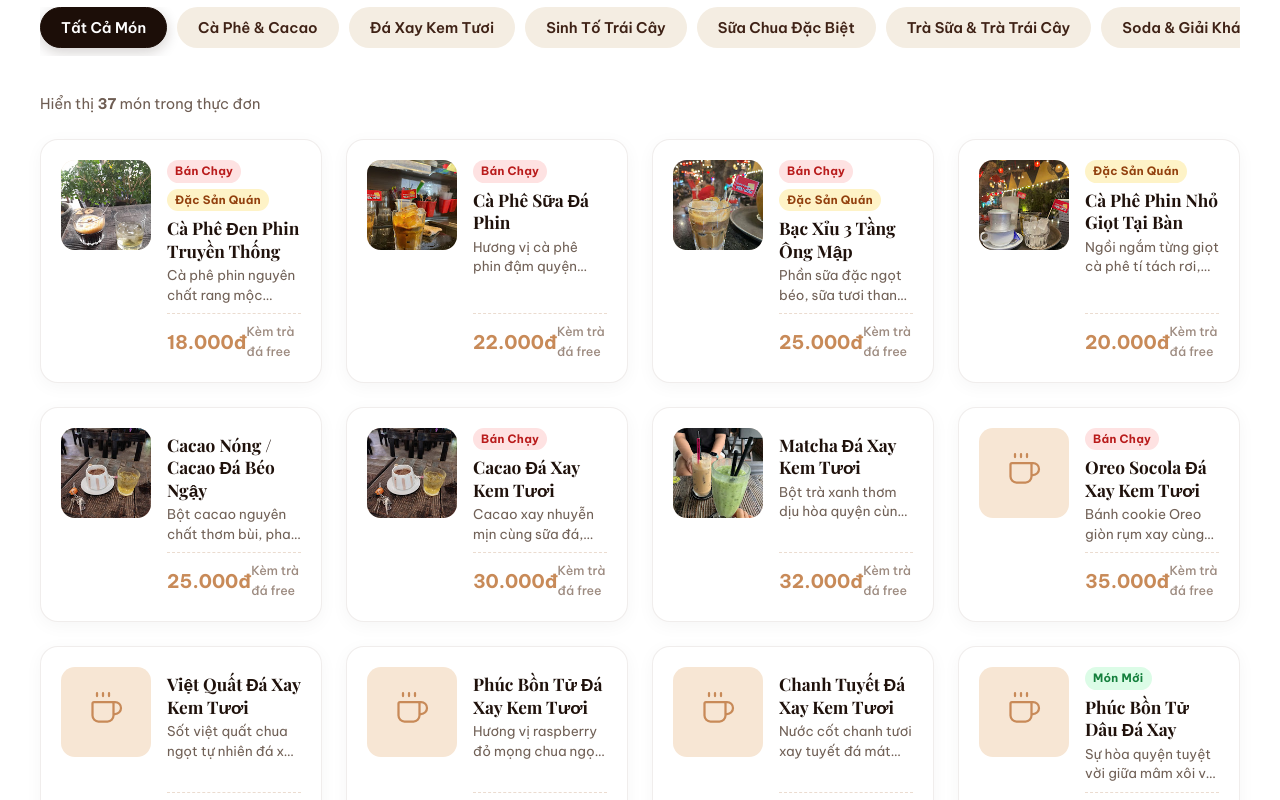
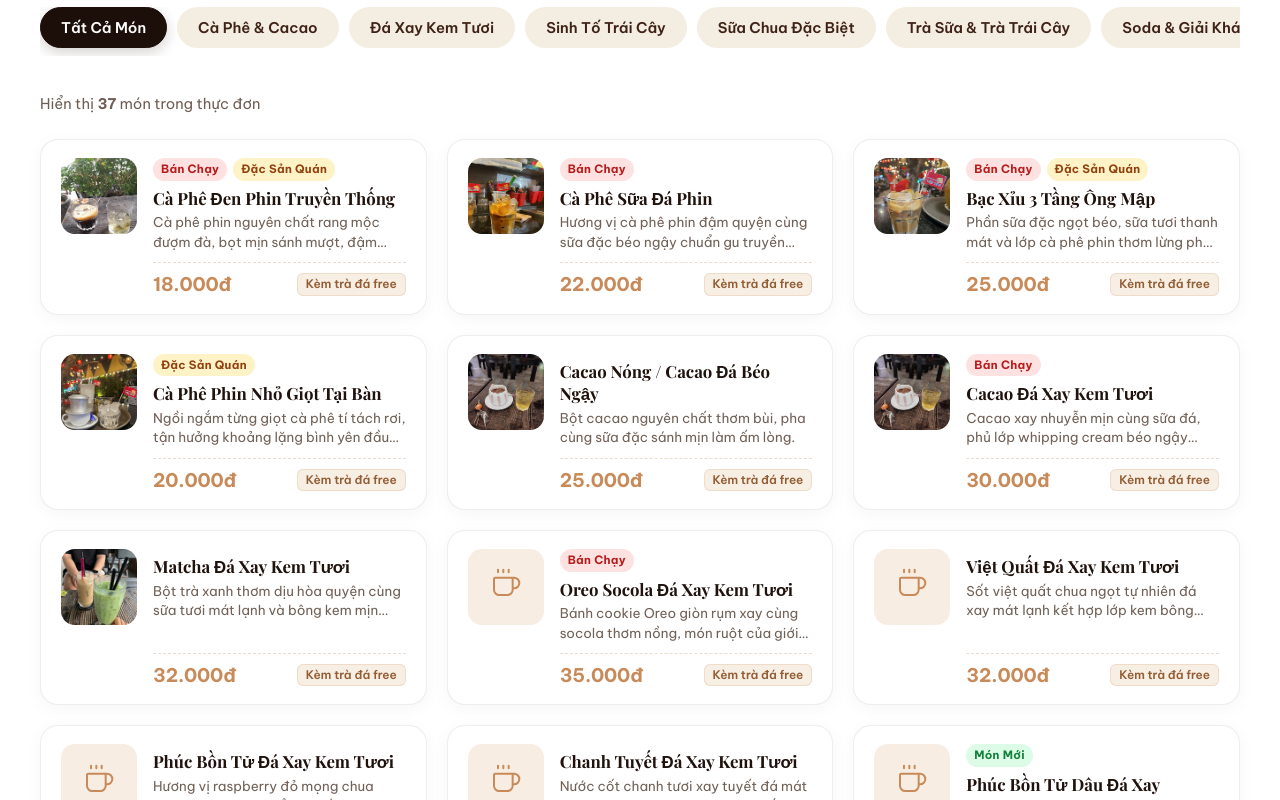
Before and after one commit to SatohJiro/deploy, a Next.js app: page / in a window 1280 px wide. Shown: the part 2760-3560 px from the top of the page. Built offline with nearby package versions, Linux system fonts and the light colour scheme.

Commit message:
fix(menu): improve menu item card layout, price spacing, and prevent text wrap on badge

```diff
--- a/src/app/globals.css
+++ b/src/app/globals.css
@@ -642,3 +642,129 @@ img {
     gap: 16px !important;
   }
 }
+
+/* =========================================================
+   MENU ITEM CARDS ENHANCED LAYOUT & SPACING
+   ========================================================= */
+.menu-card {
+  background-color: #ffffff;
+  border-radius: 18px;
+  border: 1.5px solid rgba(63, 34, 22, 0.08);
+  box-shadow: 0 4px 18px rgba(33, 16, 8, 0.04);
+  padding: 18px 20px;
+  display: flex;
+  gap: 16px;
+  transition: all 0.25s ease;
+  cursor: pointer;
+  position: relative;
+  overflow: hidden;
+  align-items: stretch;
+}
+
+.menu-card:hover {
+  transform: translateY(-3px);
+  box-shadow: 0 10px 26px rgba(33, 16, 8, 0.1);
+  border-color: rgba(200, 138, 88, 0.4);
+}
+
+.menu-card-thumb {
+  position: relative;
+  width: 76px;
+  height: 76px;
+  border-radius: 14px;
+  overflow: hidden;
+  flex-shrink: 0;
+  background-color: #f7ede2;
+  display: flex;
+  align-items: center;
+  justify-content: center;
+}
+
+.menu-card-info {
+  flex: 1;
+  min-width: 0;
+  display: flex;
+  flex-direction: column;
+  justify-content: space-between;
+}
+
+.menu-card-title {
+  font-size: 1.05rem;
+  font-weight: 700;
+  color: #1f110b;
+  margin-bottom: 4px;
+  line-height: 1.35;
+  word-break: break-word;
+}
+
+.menu-card-desc {
+  font-size: 0.84rem;
+  color: #716157;
+  line-height: 1.45;
+  display: -webkit-box;
+  -webkit-line-clamp: 2;
+  -webkit-box-orient: vertical;
+  overflow: hidden;
+  word-break: break-word;
+}
+
+.menu-card-price-row {
+  display: flex;
+  align-items: center;
+  justify-content: space-between;
+  gap: 10px;
+  margin-top: 10px;
+  padding-top: 10px;
+  border-top: 1px dashed #ebdcd0;
+}
+
+.menu-card-price {
+  font-size: 1.18rem;
+  font-weight: 800;
+  color: #c88a58;
+  white-space: nowrap;
+  letter-spacing: -0.01em;
+  line-height: 1;
+}
+
+.menu-card-badge {
+  font-size: 0.74rem;
+  font-weight: 600;
+  color: #935d33;
+  background-color: #f7eee4;
+  padding: 3px 8px;
+  border-radius: 6px;
+  white-space: nowrap;
+  flex-shrink: 0;
+  line-height: 1.2;
+  border: 1px solid rgba(200, 138, 88, 0.2);
+}
+
+@media (max-width: 640px) {
+  .menu-card {
+    padding: 14px 16px;
+    gap: 14px;
+  }
+}
+
+@media (max-width: 380px) {
+  .menu-card {
+    padding: 12px 12px;
+    gap: 10px;
+  }
+  .menu-card-thumb {
+    width: 66px;
+    height: 66px;
+    border-radius: 12px;
+  }
+  .menu-card-title {
+    font-size: 0.98rem;
+  }
+  .menu-card-price {
+    font-size: 1.08rem;
+  }
+  .menu-card-badge {
+    font-size: 0.7rem;
+    padding: 2px 6px;
+  }
+}
--- a/src/components/MenuSection.tsx
+++ b/src/components/MenuSection.tsx
@@ -256,70 +256,35 @@ export default function MenuSection() {
             className="menu-items-grid"
             style={{
               display: 'grid',
-              gridTemplateColumns: 'repeat(auto-fill, minmax(min(100%, 280px), 1fr))',
-              gap: '24px'
+              gridTemplateColumns: 'repeat(auto-fill, minmax(min(100%, 330px), 1fr))',
+              gap: '20px'
             }}
           >
             {filteredItems.map((item) => (
               <div
                 key={item.id}
                 onClick={() => setSelectedItem(item)}
-                style={{
-                  backgroundColor: '#ffffff',
-                  borderRadius: '18px',
-                  border: '1.5px solid rgba(63, 34, 22, 0.08)',
-                  boxShadow: '0 4px 18px rgba(33, 16, 8, 0.04)',
-                  padding: '20px',
-                  display: 'flex',
-                  gap: '16px',
-                  transition: 'all 0.25s ease',
-                  cursor: 'pointer',
-                  position: 'relative',
-                  overflow: 'hidden'
-                }}
-                onMouseEnter={(e) => {
-                  e.currentTarget.style.transform = 'translateY(-3px)';
-                  e.currentTarget.style.boxShadow = '0 10px 26px rgba(33, 16, 8, 0.1)';
-                  e.currentTarget.style.borderColor = 'rgba(200, 138, 88, 0.4)';
-                }}
-                onMouseLeave={(e) => {
-                  e.currentTarget.style.transform = 'translateY(0)';
-                  e.currentTarget.style.boxShadow = '0 4px 18px rgba(33, 16, 8, 0.04)';
-                  e.currentTarget.style.borderColor = 'rgba(63, 34, 22, 0.08)';
-                }}
+                className="menu-card"
               >
                 {/* Thumbnail */}
-                <div
-                  style={{
-                    position: 'relative',
-                    width: '90px',
-                    height: '90px',
-                    borderRadius: '14px',
-                    overflow: 'hidden',
-                    flexShrink: 0,
-                    backgroundColor: '#f7e6d4',
-                    display: 'flex',
-                    alignItems: 'center',
-                    justifyContent: 'center'
-                  }}
-                >
+                <div className="menu-card-thumb">
                   {item.image ? (
                     <Image
                       src={item.image}
                       alt={item.name}
                       fill
-                      sizes="90px"
+                      sizes="80px"
                       style={{ objectFit: 'cover' }}
                     />
                   ) : (
                     <div style={{ color: '#c88a58' }}>
-                      <Coffee size={36} strokeWidth={1.5} />
+                      <Coffee size={32} strokeWidth={1.5} />
                     </div>
                   )}
                 </div>
 
                 {/* Info */}
-                <div style={{ flex: 1, display: 'flex', flexDirection: 'column', justifyContent: 'space-between' }}>
+                <div className="menu-card-info">
                   <div>
                     {/* Tags (Clean typography) */}
                     <div style={{ display: 'flex', gap: '6px', marginBottom: '6px', flexWrap: 'wrap' }}>
@@ -370,48 +335,21 @@ export default function MenuSection() {
                       )}
                     </div>
 
-                    <h4
-                      style={{
-                        fontSize: '1.08rem',
-                        fontWeight: 700,
-                        color: '#1f110b',
-                        marginBottom: '4px',
-                        lineHeight: 1.3
-                      }}
-                    >
+                    <h4 className="menu-card-title">
                       {item.name}
                     </h4>
 
-                    <p
-                      style={{
-                        fontSize: '0.84rem',
-                        color: '#716157',
-                        lineHeight: 1.45,
-                        display: '-webkit-box',
-                        WebkitLineClamp: 2,
-                        WebkitBoxOrient: 'vertical',
-                        overflow: 'hidden'
-                      }}
-                    >
+                    <p className="menu-card-desc">
                       {item.description}
                     </p>
                   </div>
 
-                  {/* Price */}
-                  <div
-                    style={{
-                      display: 'flex',
-                      alignItems: 'center',
-                      justifyContent: 'space-between',
-                      marginTop: '8px',
-                      paddingTop: '8px',
-                      borderTop: '1px dashed #ebdcd0'
-                    }}
-                  >
-                    <span style={{ fontSize: '1.18rem', fontWeight: 800, color: '#c88a58' }}>
+                  {/* Price & Free Tea Badge */}
+                  <div className="menu-card-price-row">
+                    <span className="menu-card-price">
                       {formatPrice(item.price)}
                     </span>
-                    <span style={{ fontSize: '0.78rem', color: '#9d8b80', fontWeight: 500 }}>
+                    <span className="menu-card-badge">
                       Kèm trà đá free
                     </span>
                   </div>
```
